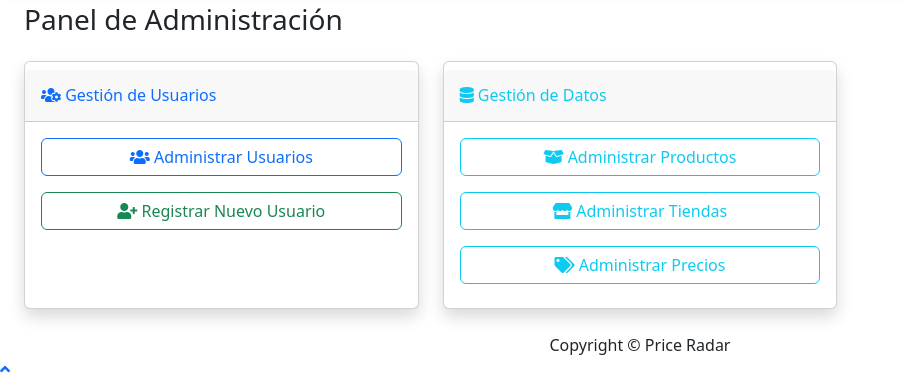
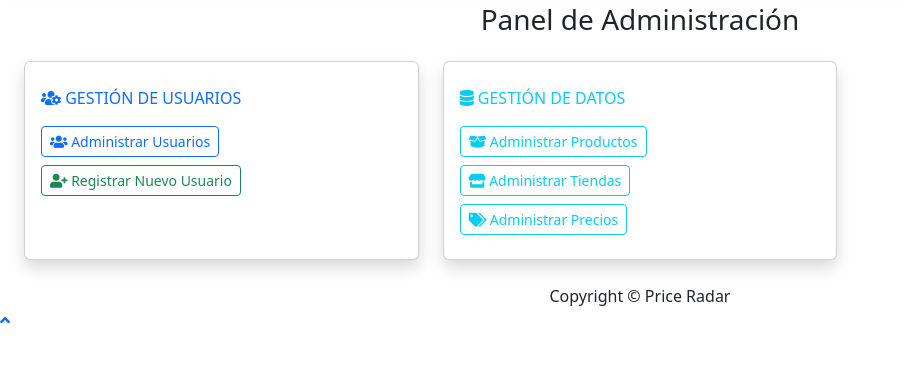
Before and after one commit to jmcriptos/mercadoX5, a Flask app: page /admin in a window 1280 px wide. Shown: the part 659-1040 px from the top of the page, without its empty margins (0-903 px from the left). After the commit the page ends 983 px from the top, so only its background shows below. Run offline with Flask 3, Linux system fonts and the light colour scheme; a user stored in the database is signed in; tables that the repository leaves empty hold one stand-in row (values such as "Sample post"); some libraries are stand-ins or nearby versions.

Commit message:
Actualizacion Panel Adm

```diff
--- a/templates/admin/panel.html
+++ b/templates/admin/panel.html
@@ -1,28 +1,28 @@
 {% extends "base.html" %}
 
 {% block content %}
+<!-- Begin Page Content -->
 <div class="container-fluid">
-    <!-- Encabezado de la página -->
-    <h1 class="h3 mb-4 text-gray-800">Panel de Administración</h1>
+
+    <!-- Título principal -->
+    <h1 class="h3 mb-4 text-gray-800 text-center">Panel de Administración</h1>
 
     <div class="row">
         <!-- Gestión de Usuarios -->
-        <div class="col-xl-4 col-md-6 mb-4">
+        <div class="col-md-4 mb-4">
             <div class="card border-left-primary shadow h-100 py-2">
-                <div class="card-header py-3">
-                    <h6 class="m-0 font-weight-bold text-primary">
-                        <i class="fas fa-users-cog mr-2"></i> Gestión de Usuarios
-                    </h6>
-                </div>
                 <div class="card-body">
+                    <div class="text-xs font-weight-bold text-primary text-uppercase mb-3">
+                        <i class="fas fa-users-cog mr-1"></i> Gestión de Usuarios
+                    </div>
                     <ul class="list-unstyled mb-0">
-                        <li class="mb-3">
-                            <a href="{{ url_for('admin_users') }}" class="btn btn-outline-primary w-100">
+                        <li class="mb-2">
+                            <a href="{{ url_for('admin_users') }}" class="btn btn-outline-primary btn-sm btn-block">
                                 <i class="fas fa-users"></i> Administrar Usuarios
                             </a>
                         </li>
                         <li>
-                            <a href="{{ url_for('register') }}" class="btn btn-outline-success w-100">
+                            <a href="{{ url_for('register') }}" class="btn btn-outline-success btn-sm btn-block">
                                 <i class="fas fa-user-plus"></i> Registrar Nuevo Usuario
                             </a>
                         </li>
@@ -30,30 +30,28 @@
                 </div>
             </div>
         </div>
-        <!-- Fin Gestión de Usuarios -->
+        <!-- /Gestión de Usuarios -->
 
         <!-- Gestión de Datos -->
-        <div class="col-xl-4 col-md-6 mb-4">
+        <div class="col-md-4 mb-4">
             <div class="card border-left-info shadow h-100 py-2">
-                <div class="card-header py-3">
-                    <h6 class="m-0 font-weight-bold text-info">
-                        <i class="fas fa-database mr-2"></i> Gestión de Datos
-                    </h6>
-                </div>
                 <div class="card-body">
+                    <div class="text-xs font-weight-bold text-info text-uppercase mb-3">
+                        <i class="fas fa-database mr-1"></i> Gestión de Datos
+                    </div>
                     <ul class="list-unstyled mb-0">
-                        <li class="mb-3">
-                            <a href="{{ url_for('products') }}" class="btn btn-outline-info w-100">
+                        <li class="mb-2">
+                            <a href="{{ url_for('products') }}" class="btn btn-outline-info btn-sm btn-block">
                                 <i class="fas fa-box-open"></i> Administrar Productos
                             </a>
                         </li>
-                        <li class="mb-3">
-                            <a href="{{ url_for('stores') }}" class="btn btn-outline-info w-100">
+                        <li class="mb-2">
+                            <a href="{{ url_for('stores') }}" class="btn btn-outline-info btn-sm btn-block">
                                 <i class="fas fa-store"></i> Administrar Tiendas
                             </a>
                         </li>
                         <li>
-                            <a href="{{ url_for('prices') }}" class="btn btn-outline-info w-100">
+                            <a href="{{ url_for('prices') }}" class="btn btn-outline-info btn-sm btn-block">
                                 <i class="fas fa-tags"></i> Administrar Precios
                             </a>
                         </li>
@@ -61,23 +59,21 @@
                 </div>
             </div>
         </div>
-        <!-- Fin Gestión de Datos -->
+        <!-- /Gestión de Datos -->
 
-        <!-- Sección extra (ejemplo) -->
-        <!--
-        <div class="col-xl-4 col-md-6 mb-4">
+        <!-- Sección adicional (opcional)
+        <div class="col-md-4 mb-4">
             <div class="card border-left-success shadow h-100 py-2">
-                <div class="card-header py-3">
-                    <h6 class="m-0 font-weight-bold text-success">
-                        <i class="fas fa-chart-line mr-2"></i> Otra Sección
-                    </h6>
-                </div>
                 <div class="card-body">
-                    <p>Contenido adicional aquí</p>
+                    <div class="text-xs font-weight-bold text-success text-uppercase mb-3">
+                        <i class="fas fa-chart-line mr-1"></i> Otra Sección
+                    </div>
+                    <p>Contenido extra aquí</p>
                 </div>
             </div>
         </div>
         -->
     </div>
 </div>
+<!-- End of container-fluid -->
 {% endblock %}
```
